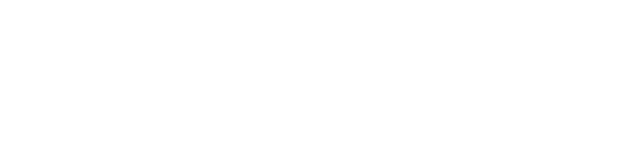
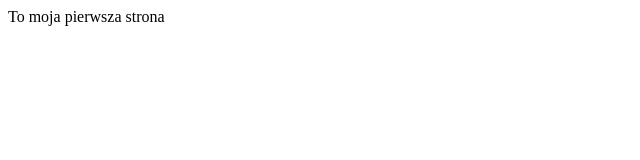
Before and after one commit to WlaczakTynk/Index.html, a plain HTML site: page index.html in a window 1280 px wide. Shown: the whole page, without its empty margins (0-640 px from the left). Drawn offline with Linux system fonts and the light colour scheme.

Commit message:
Add files via upload

```diff
--- a/index.html
+++ b/index.html
@@ -6,7 +6,7 @@
 
 
 	<body>
-
+	  <p>To moja pierwsza strona</p>
 
 
 
```
